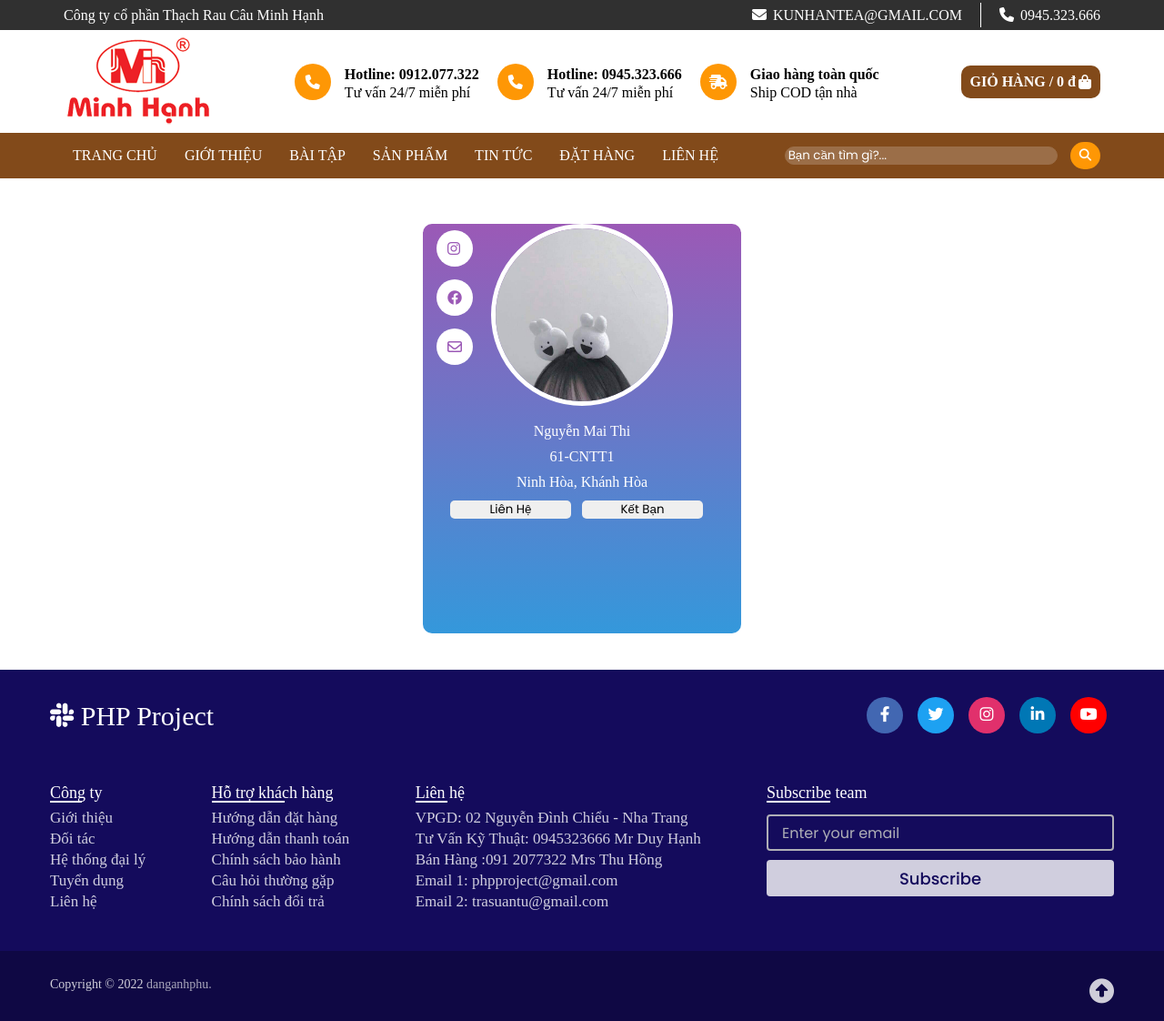
After one commit to NguynHoangDuy/DoAnPHP, a PHP site: page /gioi-thieu/mai-thi.php in a window 1280 px wide. The commit adds this page. Shown: the whole page at 91% size. Run offline with PHP 8.4, Linux system fonts and the light colour scheme.

Commit message:
info Mai Thi

```diff
--- /dev/null
+++ b/assets/css/mai-thi.css
@@ -0,0 +1,74 @@
+:root{
+    --bg1:#9b59b6;
+    --bg2:#3498db;
+    --bg :#D7E1EC;
+}
+
+*{
+    margin: 0;
+    padding: 0;
+}
+.infos-maithi {
+    width: 350px;
+    height: 450px;
+    border-radius: 10px;
+    background: linear-gradient(var(--bg1), var(--bg2));
+}
+
+.infos-maithi > img {
+    width:200px;
+    height: 200px;
+    border-radius: 50%;
+    border: 5px solid #ffffff;
+    margin: 20px auto;
+    display: block;
+    cursor: pointer;
+    position: relative;
+}
+
+.infos-maithi > h2 {
+    margin: 12px auto;
+    color: #fffffF;
+    text-align: center;
+}
+
+.infos-maithi {
+    margin: 0 auto;
+}
+.container p {
+    text-align: center;
+    color: #ffff;
+    margin: 0 30px 12px;
+}
+
+.btn-container {
+    display: flex;
+    justify-content: space-between;
+    margin: 0 30px 12px;
+}
+
+.btn-container button {
+    height: 35p;
+    width: 150px;
+    border: none;
+    margin-right: 12px;
+    border-radius: 5px;
+    columns: #333333;
+    cursor: pointer;
+}
+.btn-container button:hover{
+    transform: scale(0.95);
+
+}
+.icon-social {
+    position: absolute;
+    display: flex;
+    flex-direction: column;
+}
+.icon-social i {
+    padding: 12px;
+    color: var(--bg1);
+    background: #FFF;
+    border-radius: 50%;
+    margin: 7px 15px ;
+}
--- a/assets/css/main.css
+++ b/assets/css/main.css
@@ -7,4 +7,5 @@
 @import url(./slider.css);
 @import url(./info.css);
 @import url(./info-thu-phuong.css);
+@import url(./mai-thi.css);
 @import url(./product.css);
--- a/gioi-thieu.php
+++ b/gioi-thieu.php
@@ -42,7 +42,7 @@
                         Đặng Anh Phú
                     </h4>
                 </a>
-                <a href="" class="info-item">
+                <a href="./gioi-thieu/mai-thi.php" class="info-item">
                     <img src="" alt="" class="info-img">
                     <h4 class="info-content">
                         Nguyễn Mai Thi
--- /dev/null
+++ b/gioi-thieu/mai-thi.php
@@ -0,0 +1,46 @@
+<!DOCTYPE html>
+<html>
+<head>
+	<meta charset="utf-8">
+	<meta name="viewport" content="width=device-width, initial-scale=1">
+	<title>Nguyên Liệu Trà Sữa</title>
+	<link rel="stylesheet" href="../assets/css/main.css"/>
+	<link
+      rel="stylesheet"
+      href="https://cdnjs.cloudflare.com/ajax/libs/font-awesome/6.2.0/css/all.min.css"
+    />
+</head>
+<body>
+<?php
+        include("../block/connection.php");
+        include("../block/global.php");
+        include("../block/header_child.php");
+    ?>
+    <div class="container">
+        <div class="infos-maithi">
+            <div class="icon-social">
+                <i class="fa-brands fa-instagram"></i>
+                <i class="fa-brands fa-facebook"></i>
+                <i class="fa-regular fa-envelope"></i>
+            </div>
+            <img src="../assets/images/profile.jpg" alt="">
+            <h2> Nguyễn Mai Thi</h2>
+            <p>61-CNTT1</p>
+            <p> Ninh Hòa, Khánh Hòa</p>
+            <div class="btn-container">
+                <button>Liên Hệ</button>
+                <button>Kết Bạn</button>
+            </div>
+        </div>
+    </div>
+        <?php
+        include("../block/footer.php");
+    ?>
+</body>
+</html>
+
+<!--
+<i class="fab fa-instagram"></i>
+<i class="fab fa-facebook"></i>
+<i class="fab fa-email"></i>
+-->
```
Also changed, not shown: assets/images/profile.jpg (added).
